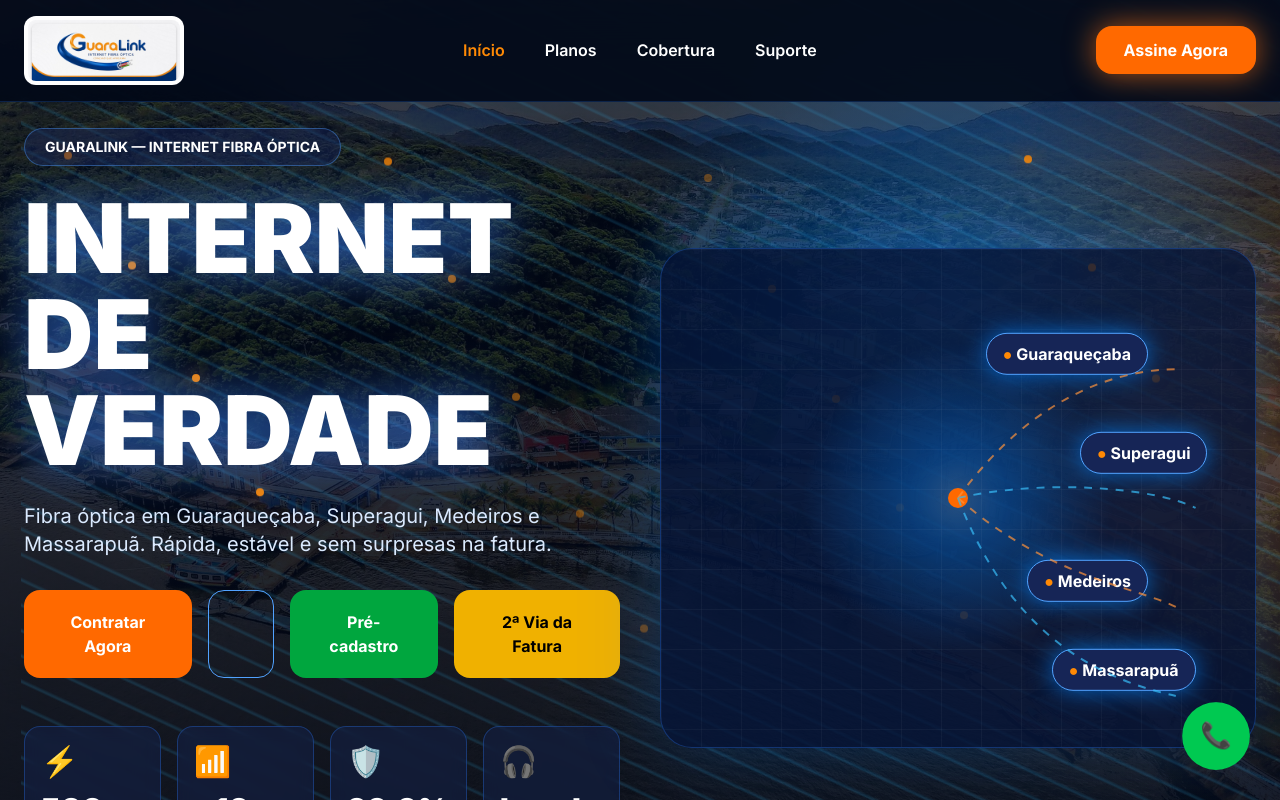
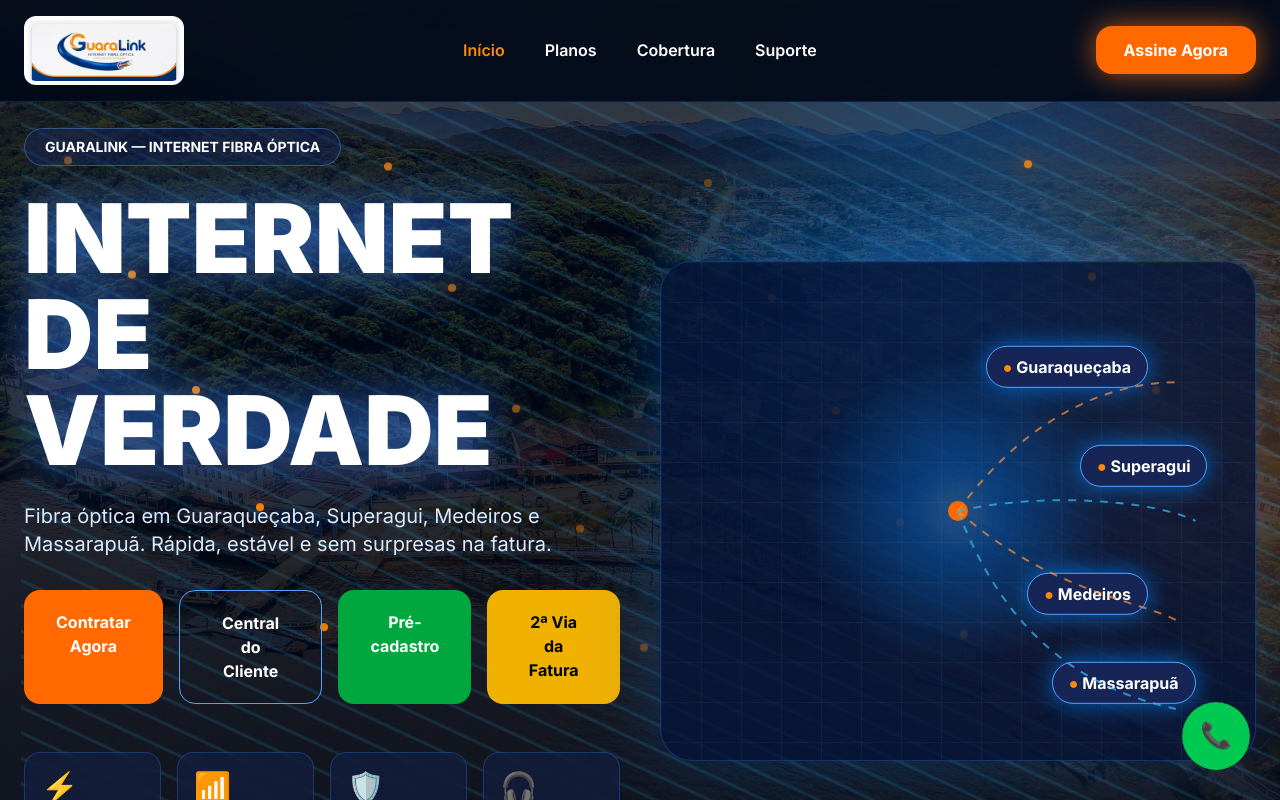
Before and after one commit to robervalcunhas3-sketch/guaralink-web, a Next.js app: page / in a window 1280 px wide. Shown: the top 800 px of the page. Built offline with nearby package versions, Linux system fonts and the light colour scheme.

Commit message:
Adicionar botão 2 via

```diff
--- a/app/page.tsx
+++ b/app/page.tsx
@@ -173,7 +173,7 @@ export default function Home() {
     onClick={() => trackEvent("click_area_cliente", "Area do Cliente Hero")}
     className="border border-blue-400 px-8 py-5 rounded-2xl font-bold text-center hover:bg-blue-900 transition"
   >
-
+    Central do Cliente
   </a>
 
   <a
```
